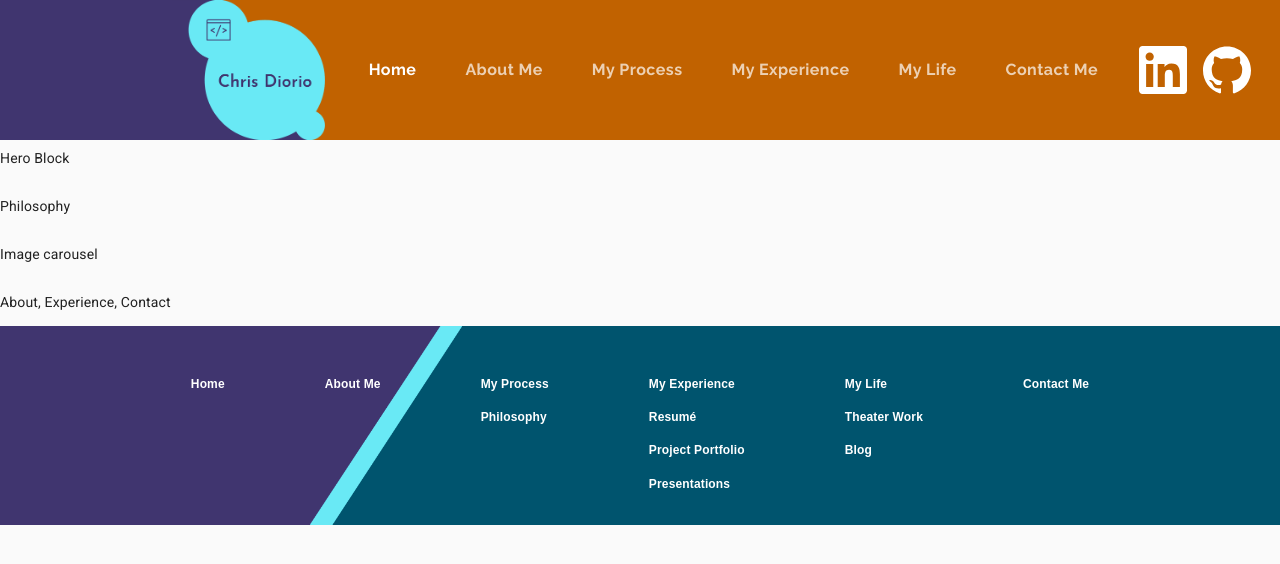
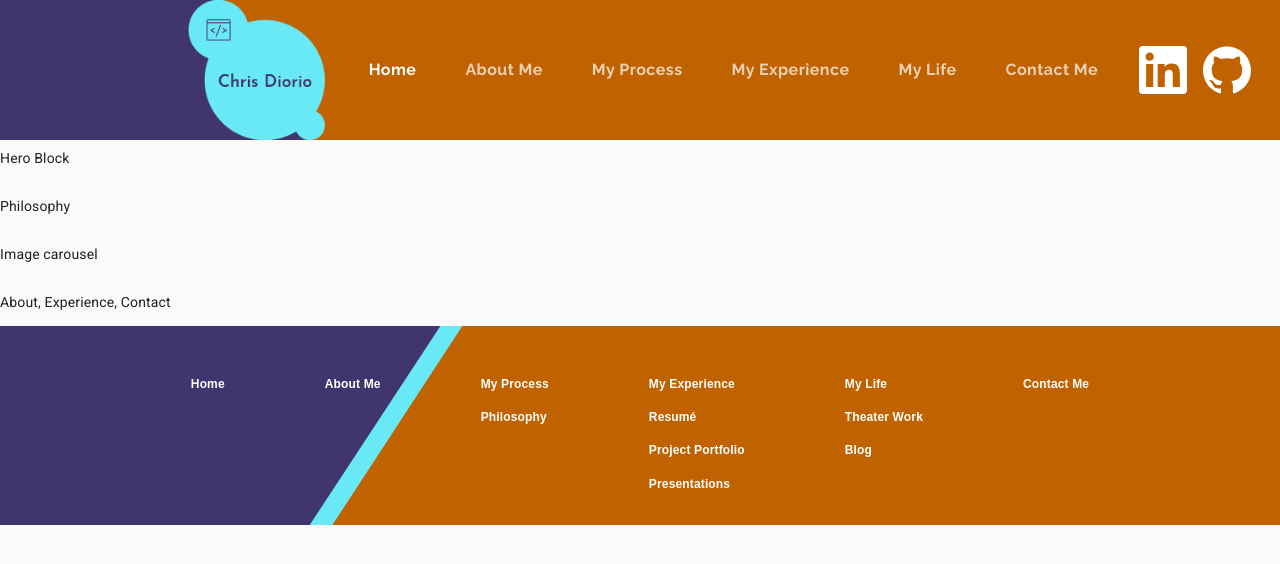
Before and after one commit to PupRiku/portfolio, a Next.js app: page / in a window 1280 px wide. Shown: the top 564 px of the page. Built offline with nearby package versions, Linux system fonts and the light colour scheme.

Commit message:
Fix footer colors

```diff
--- a/src/ui/Footer.js
+++ b/src/ui/Footer.js
@@ -6,7 +6,7 @@ import Hidden from "@material-ui/core/Hidden";
 
 const useStyles = makeStyles(theme => ({
   footer: {
-    backgroundColor: theme.palette.common.blue,
+    backgroundColor: theme.palette.common.orange,
     width: "100%",
     zIndex: 1302,
     position: "relative",
```
